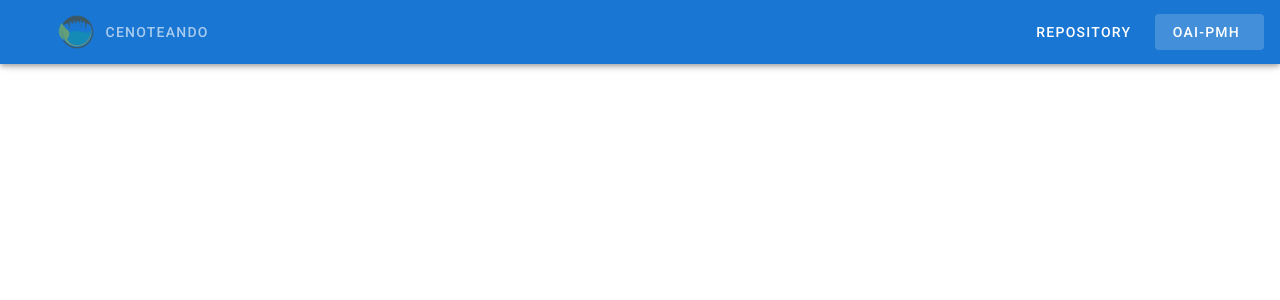
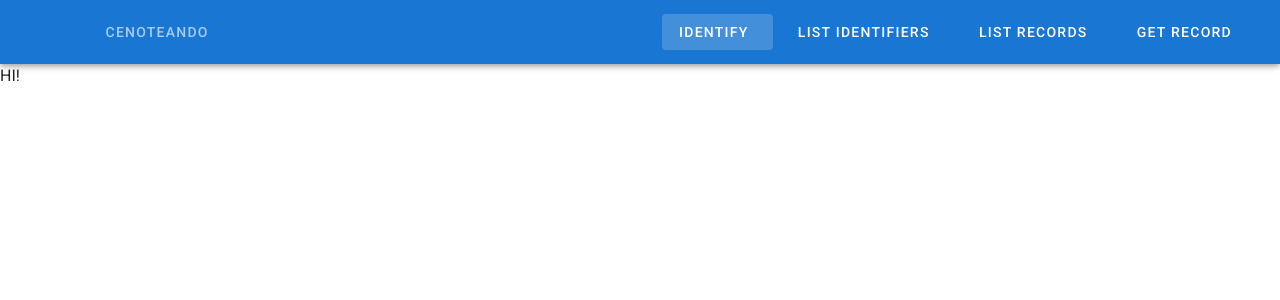
Before and after one commit to cenoteandoDB/cenoteando, a Vue app in the folder frontend/: page /oai-pmh/identify in a window 1280 px wide. Shown: the top 300 px of the page. Built offline with nearby package versions, Linux system fonts and the light colour scheme.

Commit message:
Setup oai-pmh frontend

```diff
--- a/frontend/src/components/NavBar.vue
+++ b/frontend/src/components/NavBar.vue
@@ -5,7 +5,7 @@
       class="hidden-md-and-up"
       aria-label="Menu"
     />
-    <v-app-bar-title class="mr-2">
+    <v-app-bar-title>
       <v-btn plain block elevation="0" to="/">
         <v-img
           alt="Cenoteando Logo"
@@ -15,20 +15,36 @@
           transition="scale-transition"
           width="40"
         />
-        Cenoteando
+        <span>Cenoteando</span>
       </v-btn>
     </v-app-bar-title>
 
     <v-spacer></v-spacer>
 
-    <span v-if="isOaiPmh"></span>
+    <span v-if="isOai">
+      <v-btn to="/oai-pmh/identify" text class="mr-2">
+        <span class="mr-2">Identify</span>
+      </v-btn>
+
+      <v-btn to="/oai-pmh/list-identifiers" text class="mr-2">
+        <span class="mr-2">List Identifiers</span>
+      </v-btn>
+
+      <v-btn to="/oai-pmh/list-records" text class="mr-2">
+        <span class="mr-2">List Records</span>
+      </v-btn>
+
+      <v-btn to="/oai-pmh/get-record" text class="mr-2">
+        <span class="mr-2">Get Record</span>
+      </v-btn>
+    </span>
 
     <span v-else>
-      <v-btn to="/repo" text>
+      <v-btn to="/repo" text class="mr-2">
         <span class="mr-2">Repository</span>
       </v-btn>
 
-      <v-btn to="/oai-pmh" text>
+      <v-btn to="/oai-pmh" text class="mr-2">
         <span class="mr-2">OAI-PMH</span>
       </v-btn>
     </span>
@@ -43,9 +59,8 @@ export default class NavBar extends Vue {
   name = "NavBar";
   drawer = false;
 
-  get isOaiPmh(): boolean {
-    // TODO: return this.$router.???
-    return false;
+  get isOai(): boolean {
+    return this.$route.path.startsWith("/oai-pmh");
   }
 }
 </script>
--- a/frontend/src/router/index.ts
+++ b/frontend/src/router/index.ts
@@ -1,7 +1,11 @@
 import Vue from "vue";
 import VueRouter, { RouteConfig } from "vue-router";
 import Home from "../views/Home.vue";
-import OaiIdentify from "../views/OaiIdentify.vue";
+import OaiPmh from "../views/oai/OaiPmh.vue";
+import OaiIdentify from "../views/oai/OaiIdentify.vue";
+import OaiGetRecord from "../views/oai/OaiGetRecord.vue";
+import OaiListIdentifiers from "../views/oai/OaiListIdentifiers.vue";
+import OaiListRecords from "../views/oai/OaiListRecords.vue";
 
 Vue.use(VueRouter);
 
@@ -13,9 +17,37 @@ const routes: Array<RouteConfig> = [
   },
   {
     path: "/oai-pmh",
-    name: "OAI-PMH Identify",
-    component: OaiIdentify,
+    name: "OAI-PMH",
+    component: OaiPmh,
+    children: [
+      {
+        path: "",
+        name: "OAI-PMH Identify",
+        component: OaiIdentify,
+      },
+      {
+        path: "identify",
+        name: "OAI-PMH Identify",
+        component: OaiIdentify,
+      },
+      {
+        path: "get-record",
+        name: "OAI-PMH Get Record",
+        component: OaiGetRecord,
+      },
+      {
+        path: "list-identifiers",
+        name: "OAI-PMH List Identifiers",
+        component: OaiListIdentifiers,
+      },
+      {
+        path: "list-records",
+        name: "OAI-PMH List Records",
+        component: OaiListRecords,
+      },
+    ],
   },
+
   {
     path: "/about",
     name: "About",
--- /dev/null
+++ b/frontend/src/views/oai/OaiGetRecord.vue
@@ -0,0 +1,13 @@
+<template>
+  <div>HI!</div>
+</template>
+
+<script>
+import Vue from "vue";
+
+export default Vue.extend({
+  name: "OAI-PMH Get Record",
+});
+</script>
+
+<style scoped></style>
--- /dev/null
+++ b/frontend/src/views/oai/OaiListIdentifiers.vue
@@ -0,0 +1,13 @@
+<template>
+  <div>HI!</div>
+</template>
+
+<script>
+import Vue from "vue";
+
+export default Vue.extend({
+  name: "OAI-PMH List Records",
+});
+</script>
+
+<style scoped></style>
--- /dev/null
+++ b/frontend/src/views/oai/OaiListRecords.vue
@@ -0,0 +1,13 @@
+<template>
+  <div>HI!</div>
+</template>
+
+<script>
+import Vue from "vue";
+
+export default Vue.extend({
+  name: "OAI-PMH Identify",
+});
+</script>
+
+<style scoped></style>
--- /dev/null
+++ b/frontend/src/views/oai/OaiPmh.vue
@@ -0,0 +1,10 @@
+<template>
+  <router-view />
+</template>
+
+<script lang="ts">
+import { Component, Vue } from "vue-property-decorator";
+
+@Component
+export default class App extends Vue {}
+</script>
```
Also changed, not shown: frontend/src/views/oai/OaiIdentify.vue (renamed from frontend/src/views/OaiIdentify.vue).
